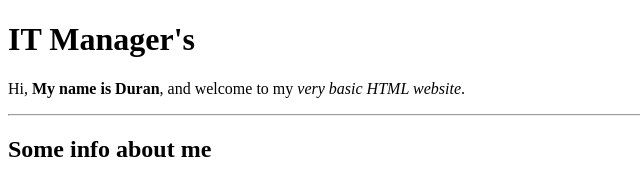
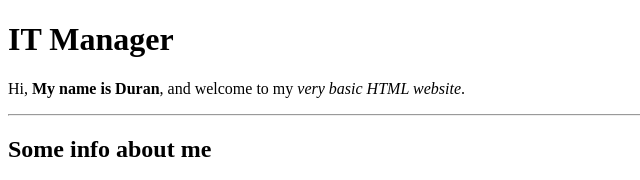
Before and after one commit to djones2021/demon-repo, a plain HTML site: page html/index.html in a window 1280 px wide. Shown: the top 180 px of the page, 0-640 px from the left. Drawn offline with Linux system fonts and the light colour scheme.

Commit message:
Main with old

```diff
--- a/html/index.html
+++ b/html/index.html
@@ -10,7 +10,7 @@
 
     </head>
     <boby>
-        <h1>IT Manager's</h1>
+        <h1>IT Manager</h1>
         <p> Hi,<strong> My name is Duran</strong>, and welcome to my<em> very basic HTML website</em>. </p>
         <hr>
          <h2>Some info about me</h2>
```
Also changed, not shown: 1 other file.
